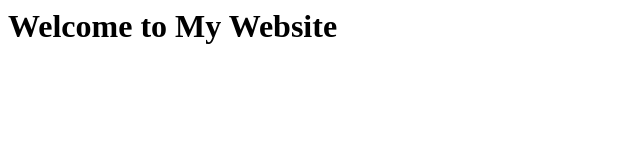
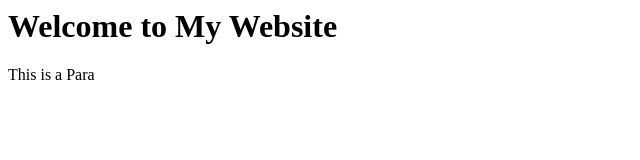
Before and after one commit to suhani1505/Locker, a plain HTML site: page index.html in a window 1280 px wide. Shown: the full height of the page, 0-640 px from the left. Drawn offline with Linux system fonts and the light colour scheme.

Commit message:
Second Code

```diff
--- a/index.html
+++ b/index.html
@@ -1 +1,2 @@
 <h1> Welcome to My Website</h1>
+<p>This is a Para</p>
```
